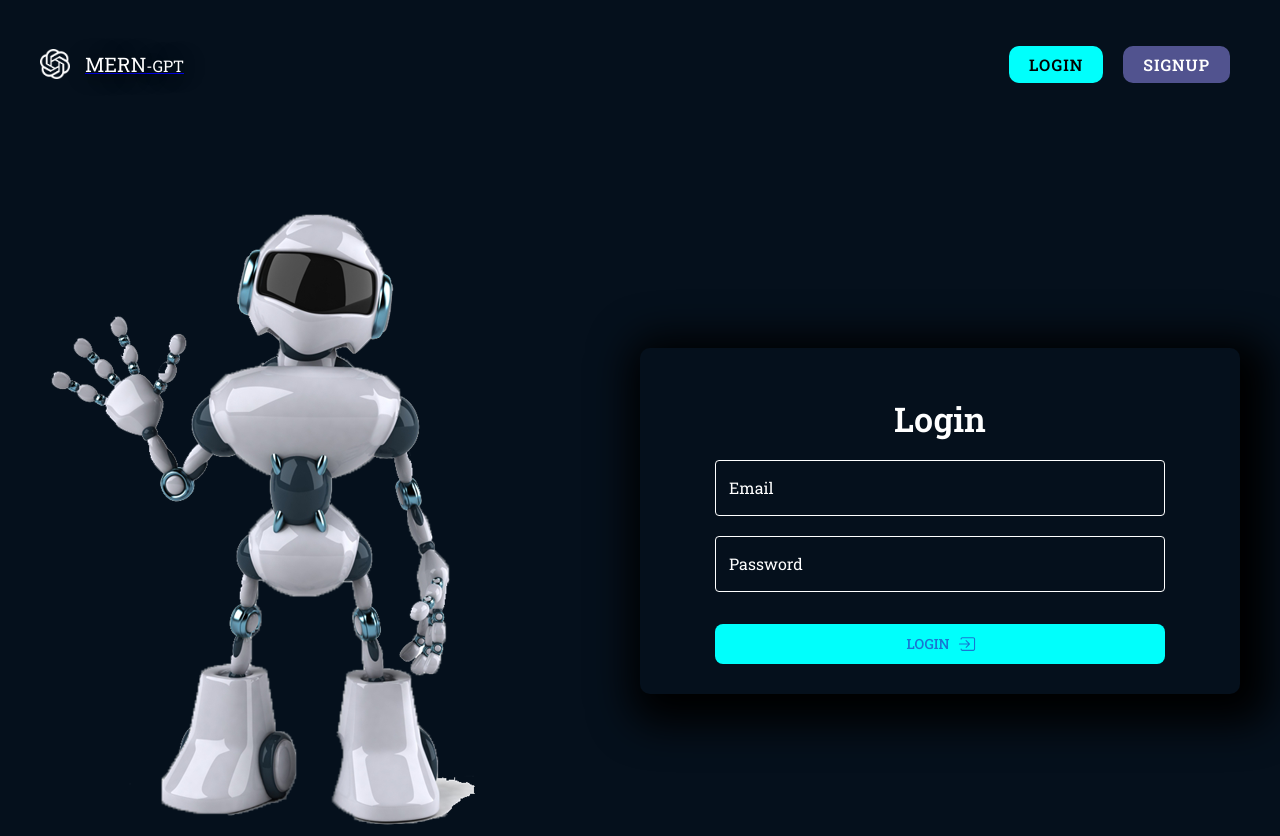
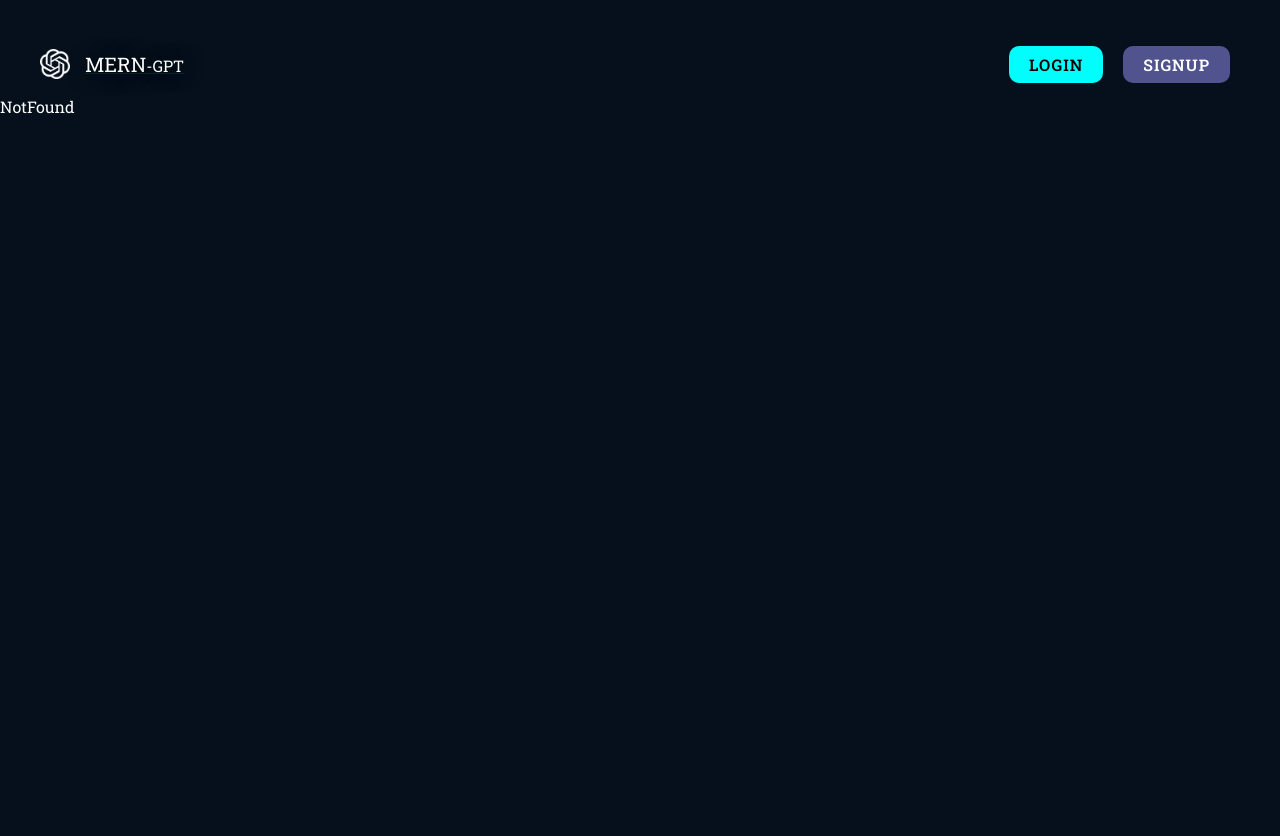
Before and after one commit to Francis7575/MERN-GPT-OPENAI, a React (Vite) app in the folder client/: page /chat in a window 1280 px wide. Before the commit this address led to /login. After the commit the page ends 800 px from the top, so only its background shows below. Built offline with nearby package versions, Linux system fonts and the light colour scheme; no server answers.

Commit message:
Added a condition to the chat route

```diff
--- a/client/src/App.tsx
+++ b/client/src/App.tsx
@@ -1,7 +1,10 @@
 import { Routes, Route } from "react-router-dom";
 import { Header, Home, Login, Signup, Chat, NotFound } from "./components"
+import { useAuth } from "./context/authContext";
 
 const App = () => {
+  const auth = useAuth();
+
   return (
     <>
       <Header />
@@ -9,7 +12,9 @@ const App = () => {
         <Route path="/" element={<Home />} />
         <Route path="/login" element={<Login />} />
         <Route path="/signup" element={<Signup />} />
-        <Route path="/chat" element={<Chat />} />
+        {auth?.isLoggedIn &&  (
+          <Route path="/chat" element={<Chat />} />
+        )}
         <Route path="*" element={<NotFound />} />
       </Routes>
     </>
```
